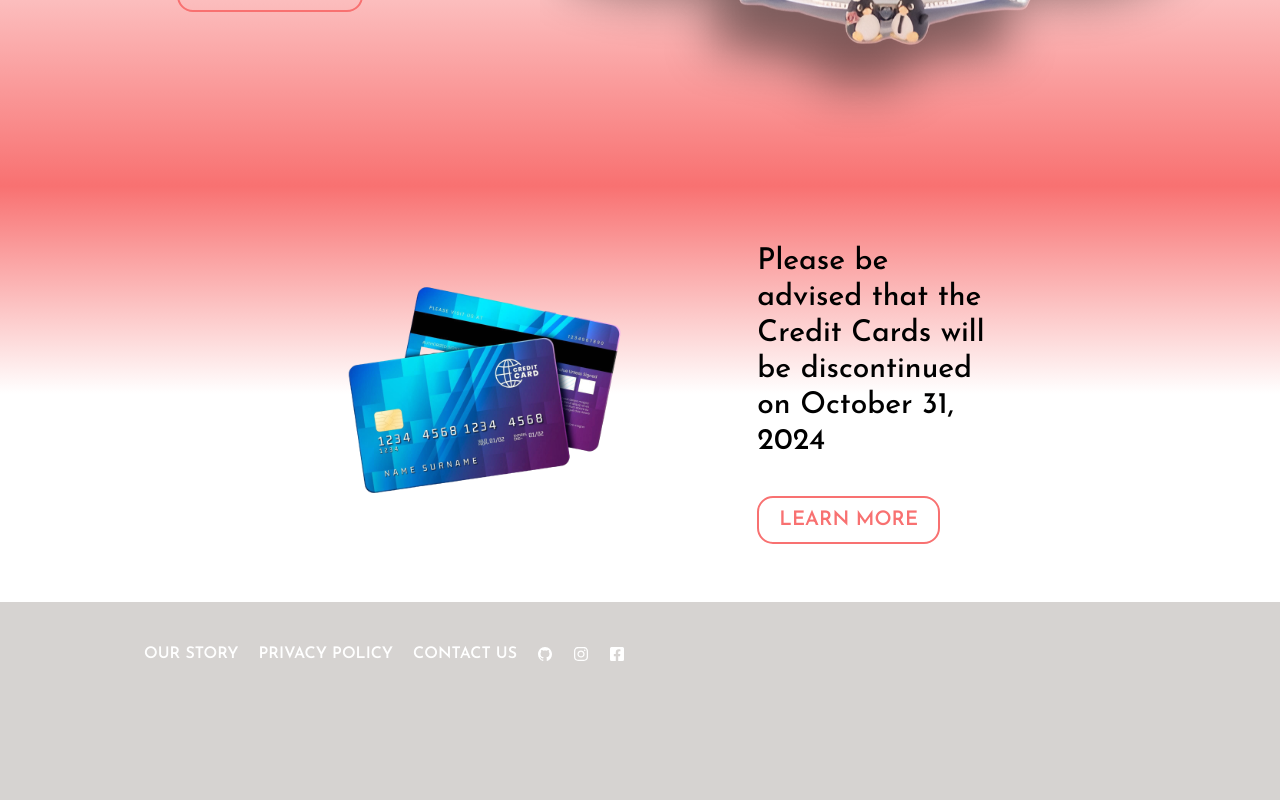
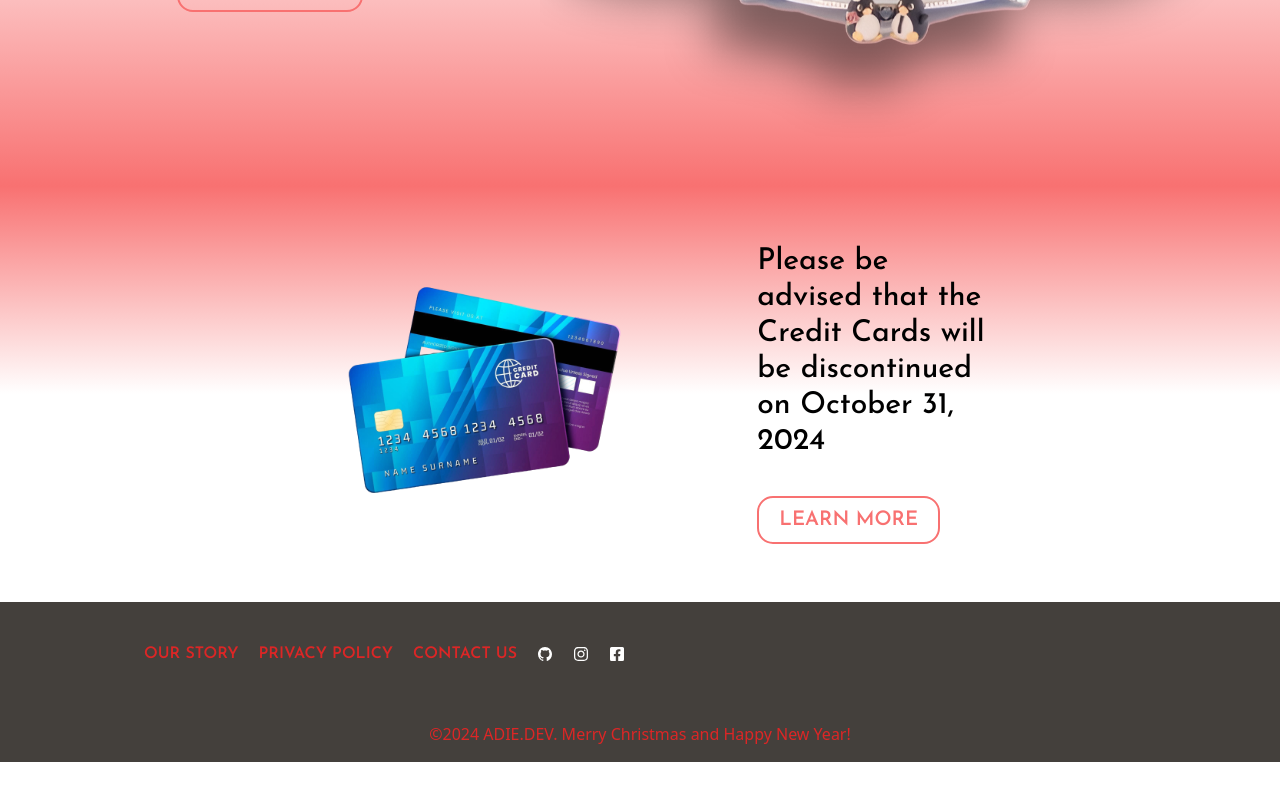
Before and after one commit to AdieDev0/BakeShop-Static, a React (Vite) app in the folder cake/: page / in a window 1280 px wide. Shown: the part 3427-4227 px from the top of the page. After the commit the page ends 4189 px from the top, so only its background shows below. Built offline with nearby package versions, Linux system fonts and the light colour scheme; some icons are missing; a web font is replaced by a local one.

Commit message:
React Flag Icons

```diff
--- a/cake/index.html
+++ b/cake/index.html
@@ -1,4 +1,4 @@
-<!doctype html>
+<!DOCTYPE html>
 <html lang="en">
   <head>
     <meta charset="UTF-8" />
@@ -9,5 +9,10 @@
   <body>
     <div id="root"></div>
     <script type="module" src="/src/main.jsx"></script>
+
+    <link
+      rel="stylesheet"
+      href="https://cdn.jsdelivr.net/gh/lipis/flag-icons@7.2.3/css/flag-icons.min.css"
+    />
   </body>
 </html>
--- a/cake/package.json
+++ b/cake/package.json
@@ -10,6 +10,7 @@
     "preview": "vite preview"
   },
   "dependencies": {
+    "flag-icons": "^7.2.3",
     "framer-motion": "^11.15.0",
     "react": "^18.3.1",
     "react-dom": "^18.3.1",
--- a/cake/src/Components/Footer.jsx
+++ b/cake/src/Components/Footer.jsx
@@ -4,17 +4,17 @@ import { FaInstagram } from "react-icons/fa6";
 import { FaFacebookSquare } from "react-icons/fa";
 const Footer = () => {
   return (
-    <div className="bg-stone-300 h-[200px] px-36 py-10">
-      <div>
+    <div className="bg-stone-700 h-40 px-36 py-10">
+      <div className="flex justify-between">
         {/* unorder list */}
         <ul className="flex gap-5 items-center">
-          <li className="text-md text-white font-semibold decoration-red-200 decoration-2 hover:underline underline-offset-[17px] duration-200 transition font-Josefin-Sans cursor-pointer">
+          <li className="text-md text-red-600 font-semibold decoration-red-400 decoration-2 hover:underline underline-offset-[17px] duration-200 transition font-Josefin-Sans cursor-pointer">
             OUR STORY
           </li>
-          <li className="text-md text-white font-semibold decoration-red-200 decoration-2 hover:underline underline-offset-[17px] duration-200 transition font-Josefin-Sans cursor-pointer">
+          <li className="text-md text-red-600 font-semibold decoration-red-400 decoration-2 hover:underline underline-offset-[17px] duration-200 transition font-Josefin-Sans cursor-pointer">
             PRIVACY POLICY
           </li>
-          <li className="text-md text-white font-semibold decoration-red-200 decoration-2 hover:underline underline-offset-[17Uppx] duration-200 transition font-Josefin-Sans cursor-pointer">
+          <li className="text-md text-red-600 font-semibold decoration-red-400 decoration-2 hover:underline underline-offset-[17px] duration-200 transition font-Josefin-Sans cursor-pointer">
             CONTACT US
           </li>
           <IoLogoGithub className="text-md text-white font-semibold decoration-red-200 decoration-2 hover:underline underline-offset-[30px] duration-200 transition font-Josefin-Sans cursor-pointer" />
@@ -23,6 +23,13 @@ const Footer = () => {
         </ul>
 
         {/* Flag */}
+        <div>
+        <span class="ph PH-gr"></span>
+        </div>
+      </div>
+      {/* Origin */}
+      <div className="text-center mt-14 text-red-600">
+        <p>©2024 ADIE.DEV. Merry Christmas and Happy New Year!</p>
       </div>
     </div>
   );
```
Also changed, not shown: 1 other file (tests, documents, lock files or other folders).
